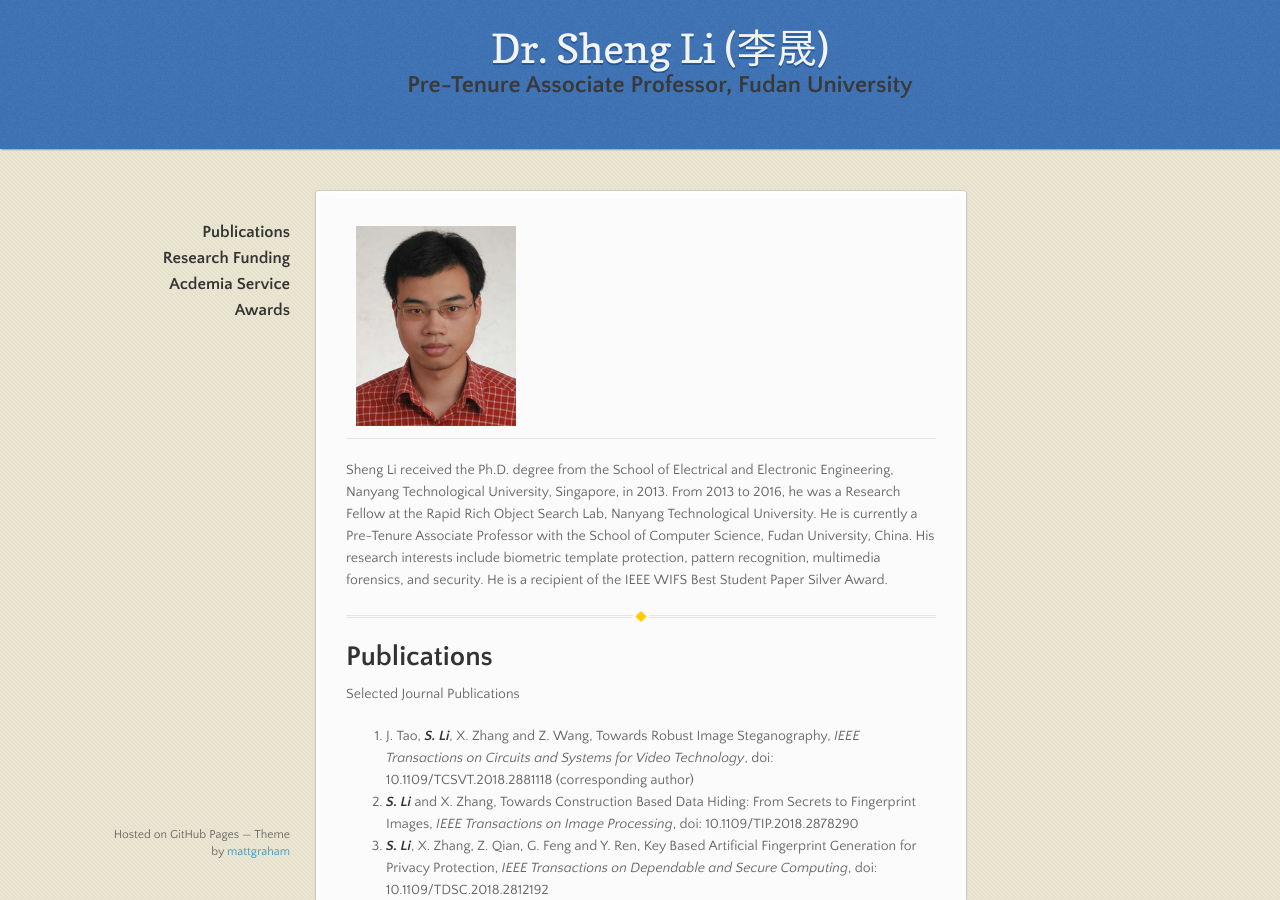
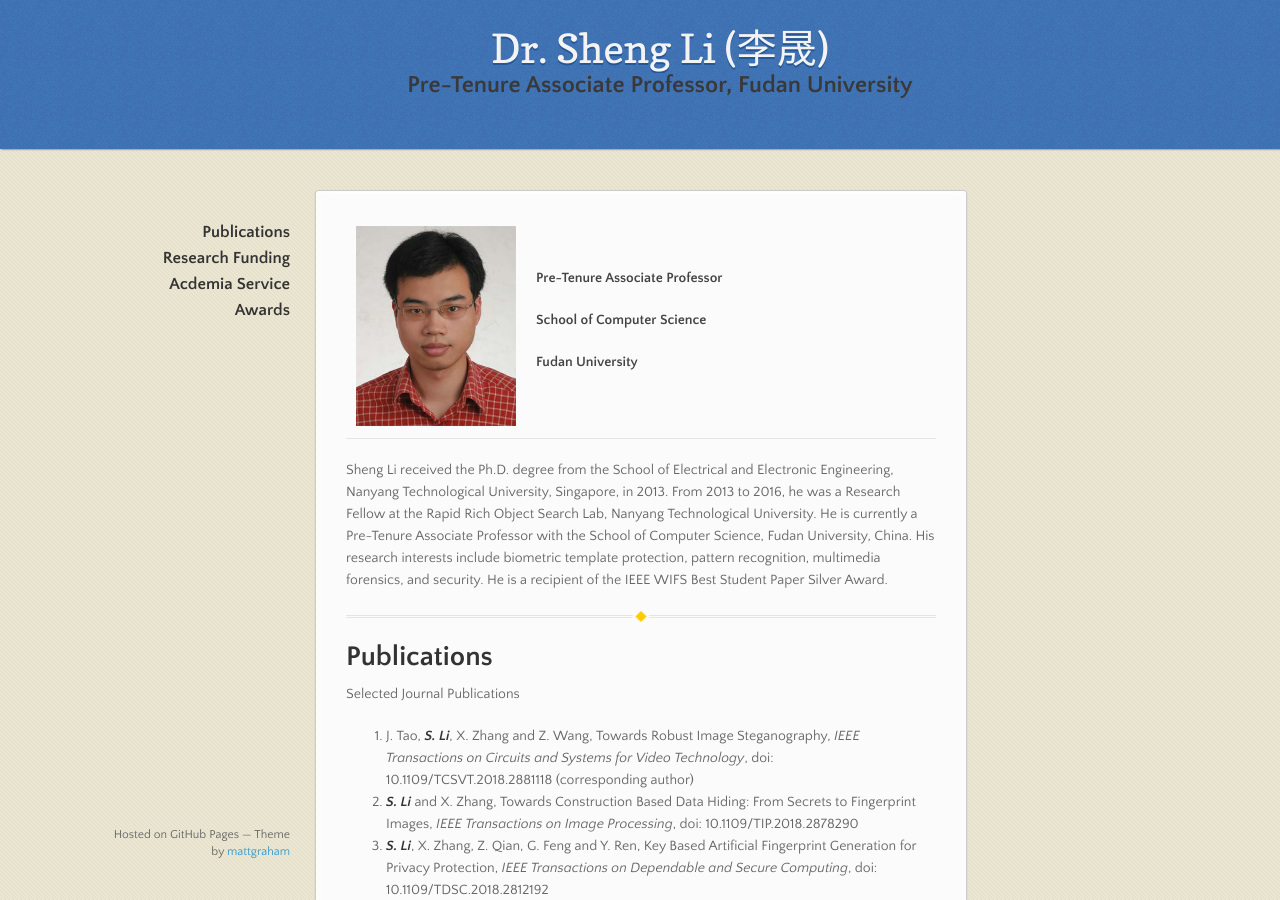
Before and after one commit to blazelisheng/blazelisheng.github.io, a Jekyll site: the page built from index.md, in a window 1280 px wide and 900 px high. Built offline with Jekyll 4.4.1, drawn with Linux system fonts in a browser that asks for light colours.

Commit message:
Update index.md

```diff
--- a/index.md
+++ b/index.md
@@ -8,7 +8,9 @@
   <tr>
     <th width="160">
 <img src="/assets/images/Sheng_Li_Photo.png" width="160" height="200" /></th>
-    <th><p align="left"> </p></th>
+    <th><p align="left">Pre-Tenure Associate Professor</p>
+        <p align="left">School of Computer Science</p>
+        <p align="left">Fudan University</p></th>
   </tr>
 </table>
 
```
